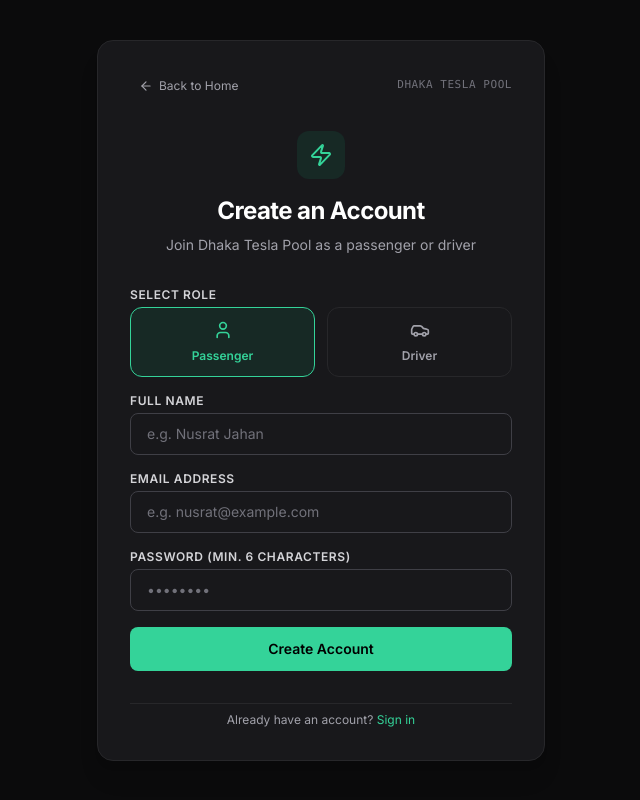
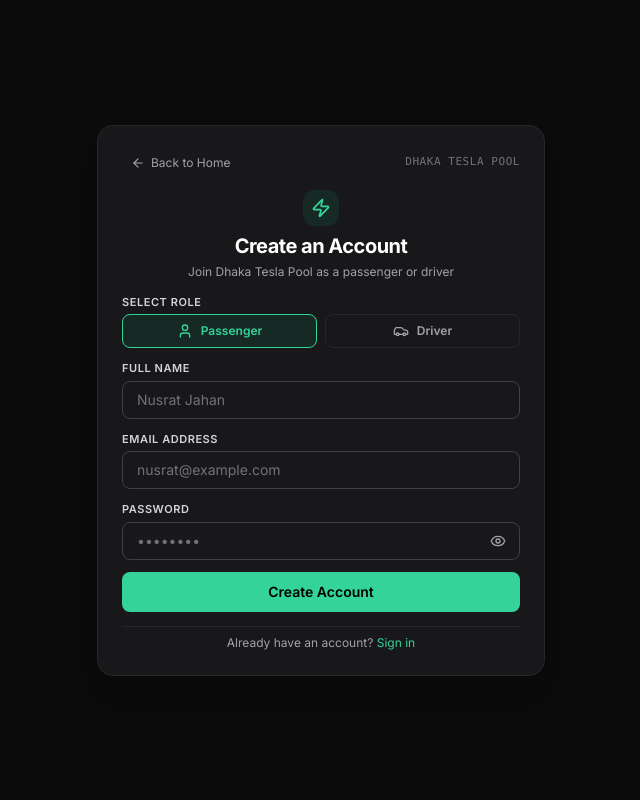
Before and after one commit to JoyTarafder/Dhaka-Tesla-Pool, a Next.js app in the folder frontend/: page /auth/register in a window 1280 px wide. Shown: the whole page, without its empty margins (319-959 px from the left). Built offline with nearby package versions, Linux system fonts and the light colour scheme; no server answers.

Commit message:
implement login, register, and home page components for frontend application

```diff
--- a/frontend/app/auth/login/page.tsx
+++ b/frontend/app/auth/login/page.tsx
@@ -3,7 +3,7 @@
 import { useState } from "react";
 import Link from "next/link";
 import { useRouter } from "next/navigation";
-import { Zap, AlertCircle, Loader2, ArrowLeft } from "lucide-react";
+import { Zap, AlertCircle, Loader2, ArrowLeft, Eye, EyeOff } from "lucide-react";
 import { useAuth } from "@/context/auth-context";
 import { ApiError } from "@/lib/api";
 
@@ -13,6 +13,7 @@ export default function LoginPage() {
 
   const [email, setEmail] = useState("");
   const [password, setPassword] = useState("");
+  const [showPassword, setShowPassword] = useState(false);
   const [isLoading, setIsLoading] = useState(false);
   const [error, setError] = useState<string | null>(null);
 
@@ -40,8 +41,8 @@ export default function LoginPage() {
   };
 
   return (
-    <div className="min-h-screen flex items-center justify-center p-3.5 sm:p-4 bg-background">
-      <div className="w-full max-w-md space-y-6 sm:space-y-8 bg-card border border-border p-5 sm:p-8 rounded-2xl shadow-xl">
+    <div className="h-screen w-full flex items-center justify-center p-3 sm:p-4 bg-background overflow-hidden">
+      <div className="w-full max-w-md bg-card border border-border p-4 sm:p-6 rounded-2xl shadow-xl space-y-3 sm:space-y-3.5 max-h-[96vh] overflow-y-auto [&::-webkit-scrollbar]:hidden [-ms-overflow-style:none] [scrollbar-width:none]">
         {/* Navigation back to home */}
         <div className="flex justify-between items-center">
           <Link
@@ -51,27 +52,27 @@ export default function LoginPage() {
             <ArrowLeft className="w-3.5 h-3.5" />
             <span>Back to Home</span>
           </Link>
-          <span className="text-[11px] font-mono text-zinc-500 uppercase tracking-wider">Dhaka Tesla Pool</span>
+          <span className="text-[10px] sm:text-[11px] font-mono text-zinc-500 uppercase tracking-wider">Dhaka Tesla Pool</span>
         </div>
 
-        <div className="text-center space-y-2">
-          <div className="inline-flex p-2.5 sm:p-3 rounded-xl bg-emerald-500/10 text-emerald-400 mb-1 sm:mb-2">
-            <Zap className="w-5 h-5 sm:w-6 sm:h-6" />
+        <div className="text-center space-y-1">
+          <div className="inline-flex p-2 rounded-xl bg-emerald-500/10 text-emerald-400 mb-0.5">
+            <Zap className="w-5 h-5" />
           </div>
-          <h2 className="text-xl sm:text-2xl font-bold tracking-tight text-white">Sign In to Dhaka Tesla Pool</h2>
-          <p className="text-xs sm:text-sm text-zinc-400">Enter your credentials or choose a story persona</p>
+          <h2 className="text-lg sm:text-xl font-bold tracking-tight text-white">Sign In to Dhaka Tesla Pool</h2>
+          <p className="text-xs text-zinc-400">Enter your credentials or choose a story persona</p>
         </div>
 
         {error && (
-          <div className="p-3 rounded-lg bg-red-500/10 border border-red-500/20 text-red-400 text-sm flex items-center gap-2">
-            <AlertCircle className="w-4 h-4 shrink-0" />
+          <div className="p-2.5 rounded-lg bg-red-500/10 border border-red-500/20 text-red-400 text-xs flex items-center gap-2">
+            <AlertCircle className="w-3.5 h-3.5 shrink-0" />
             <span>{error}</span>
           </div>
         )}
 
-        <form onSubmit={handleSubmit} className="space-y-4">
+        <form onSubmit={handleSubmit} className="space-y-2.5 sm:space-y-3">
           <div>
-            <label className="block text-xs font-semibold text-zinc-300 uppercase tracking-wider mb-1">
+            <label className="block text-[11px] font-semibold text-zinc-300 uppercase tracking-wider mb-1">
               Email Address
             </label>
             <input
@@ -79,29 +80,43 @@ export default function LoginPage() {
               required
               value={email}
               onChange={(e) => setEmail(e.target.value)}
-              placeholder="e.g. nusrat@example.com"
-              className="w-full px-4 py-2.5 rounded-lg bg-zinc-900 border border-zinc-700 text-white placeholder-zinc-500 focus:outline-none focus:ring-2 focus:ring-emerald-400 focus:border-transparent text-sm"
+              placeholder="nusrat@example.com"
+              className="w-full px-3.5 py-2 rounded-lg bg-zinc-900 border border-zinc-700 text-white placeholder-zinc-500 focus:outline-none focus:ring-2 focus:ring-emerald-400 focus:border-transparent text-sm"
             />
           </div>
 
           <div>
-            <label className="block text-xs font-semibold text-zinc-300 uppercase tracking-wider mb-1">
+            <label className="block text-[11px] font-semibold text-zinc-300 uppercase tracking-wider mb-1">
               Password
             </label>
+            <div className="relative">
               <input
-              type="password"
+                type={showPassword ? "text" : "password"}
                 required
                 value={password}
                 onChange={(e) => setPassword(e.target.value)}
                 placeholder="••••••••"
-              className="w-full px-4 py-2.5 rounded-lg bg-zinc-900 border border-zinc-700 text-white placeholder-zinc-500 focus:outline-none focus:ring-2 focus:ring-emerald-400 focus:border-transparent text-sm"
+                className="w-full pl-3.5 pr-10 py-2 rounded-lg bg-zinc-900 border border-zinc-700 text-white placeholder-zinc-500 focus:outline-none focus:ring-2 focus:ring-emerald-400 focus:border-transparent text-sm"
               />
+              <button
+                type="button"
+                onClick={() => setShowPassword(!showPassword)}
+                aria-label={showPassword ? "Hide password" : "Show password"}
+                className="absolute right-2.5 top-1/2 -translate-y-1/2 text-zinc-400 hover:text-white transition-colors p-1 rounded-md focus:outline-none"
+              >
+                {showPassword ? (
+                  <EyeOff className="w-4 h-4" />
+                ) : (
+                  <Eye className="w-4 h-4" />
+                )}
+              </button>
+            </div>
           </div>
 
           <button
             type="submit"
             disabled={isLoading}
-            className="w-full py-3 px-4 rounded-lg bg-emerald-400 text-black font-semibold hover:bg-emerald-300 transition-colors flex items-center justify-center gap-2 disabled:opacity-50 text-sm"
+            className="w-full py-2.5 px-4 rounded-lg bg-emerald-400 text-black font-semibold hover:bg-emerald-300 transition-colors flex items-center justify-center gap-2 disabled:opacity-50 text-sm mt-1"
           >
             {isLoading && <Loader2 className="w-4 h-4 animate-spin" />}
             {isLoading ? "Signing in..." : "Sign In"}
@@ -109,42 +124,42 @@ export default function LoginPage() {
         </form>
 
         {/* Demo Cast Quick Fill Section */}
-        <div className="pt-4 border-t border-border space-y-3">
-          <p className="text-xs font-medium text-zinc-400 text-center uppercase tracking-wider">
+        <div className="pt-2.5 border-t border-border space-y-2">
+          <p className="text-[10px] sm:text-[11px] font-medium text-zinc-400 text-center uppercase tracking-wider">
             Quick Persona Login (Evaluation Presets)
           </p>
           <div className="grid grid-cols-2 gap-2 text-xs">
             <button
               type="button"
               onClick={() => fillCredentials("nusrat@example.com")}
-              className="p-2 rounded-lg bg-zinc-900 hover:bg-zinc-800 border border-zinc-800 text-left transition-colors"
+              className="p-1.5 sm:p-2 rounded-lg bg-zinc-900 hover:bg-zinc-800 border border-zinc-800 text-left transition-colors"
             >
-              <span className="font-semibold text-white block">Nusrat</span>
-              <span className="text-zinc-500 text-[11px]">Passenger (Banani)</span>
+              <span className="font-semibold text-white block text-xs">Nusrat</span>
+              <span className="text-zinc-500 text-[10px] block leading-tight">Passenger (Banani)</span>
             </button>
             <button
               type="button"
               onClick={() => fillCredentials("rafiq@example.com")}
-              className="p-2 rounded-lg bg-zinc-900 hover:bg-zinc-800 border border-zinc-800 text-left transition-colors"
+              className="p-1.5 sm:p-2 rounded-lg bg-zinc-900 hover:bg-zinc-800 border border-zinc-800 text-left transition-colors"
             >
-              <span className="font-semibold text-white block">Rafiq</span>
-              <span className="text-zinc-500 text-[11px]">Passenger (Gulshan)</span>
+              <span className="font-semibold text-white block text-xs">Rafiq</span>
+              <span className="text-zinc-500 text-[10px] block leading-tight">Passenger (Gulshan)</span>
             </button>
             <button
               type="button"
               onClick={() => fillCredentials("shirin@example.com")}
-              className="p-2 rounded-lg bg-zinc-900 hover:bg-zinc-800 border border-zinc-800 text-left transition-colors"
+              className="p-1.5 sm:p-2 rounded-lg bg-zinc-900 hover:bg-zinc-800 border border-zinc-800 text-left transition-colors"
             >
-              <span className="font-semibold text-white block">Shirin</span>
-              <span className="text-zinc-500 text-[11px]">Passenger (Racer)</span>
+              <span className="font-semibold text-white block text-xs">Shirin</span>
+              <span className="text-zinc-500 text-[10px] block leading-tight">Passenger (Racer)</span>
             </button>
             <button
               type="button"
               onClick={() => fillCredentials("jashim@example.com")}
-              className="p-2 rounded-lg bg-zinc-900 hover:bg-zinc-800 border border-zinc-800 text-left transition-colors"
+              className="p-1.5 sm:p-2 rounded-lg bg-zinc-900 hover:bg-zinc-800 border border-zinc-800 text-left transition-colors"
             >
-              <span className="font-semibold text-emerald-400 block">Jashim</span>
-              <span className="text-zinc-500 text-[11px]">Driver (Bullet)</span>
+              <span className="font-semibold text-emerald-400 block text-xs">Jashim</span>
+              <span className="text-zinc-500 text-[10px] block leading-tight">Driver (Bullet)</span>
             </button>
           </div>
         </div>
--- a/frontend/app/auth/register/page.tsx
+++ b/frontend/app/auth/register/page.tsx
@@ -3,7 +3,7 @@
 import { useState } from "react";
 import Link from "next/link";
 import { useRouter } from "next/navigation";
-import { Zap, AlertCircle, Loader2, User, Car, ArrowLeft } from "lucide-react";
+import { Zap, AlertCircle, Loader2, User, Car, ArrowLeft, Eye, EyeOff } from "lucide-react";
 import { useAuth } from "@/context/auth-context";
 import { ApiError } from "@/lib/api";
 
@@ -14,6 +14,7 @@ export default function RegisterPage() {
   const [name, setName] = useState("");
   const [email, setEmail] = useState("");
   const [password, setPassword] = useState("");
+  const [showPassword, setShowPassword] = useState(false);
   const [role, setRole] = useState<"PASSENGER" | "DRIVER">("PASSENGER");
   const [isLoading, setIsLoading] = useState(false);
   const [error, setError] = useState<string | null>(null);
@@ -35,8 +36,8 @@ export default function RegisterPage() {
   };
 
   return (
-    <div className="min-h-screen flex items-center justify-center p-3.5 sm:p-4 bg-background">
-      <div className="w-full max-w-md space-y-6 sm:space-y-8 bg-card border border-border p-5 sm:p-8 rounded-2xl shadow-xl">
+    <div className="h-screen w-full flex items-center justify-center p-3 sm:p-4 bg-background overflow-hidden">
+      <div className="w-full max-w-md bg-card border border-border p-4 sm:p-6 rounded-2xl shadow-xl space-y-3 sm:space-y-3.5 max-h-[96vh] overflow-y-auto [&::-webkit-scrollbar]:hidden [-ms-overflow-style:none] [scrollbar-width:none]">
         {/* Navigation back to home */}
         <div className="flex justify-between items-center">
           <Link
@@ -46,59 +47,59 @@ export default function RegisterPage() {
             <ArrowLeft className="w-3.5 h-3.5" />
             <span>Back to Home</span>
           </Link>
-          <span className="text-[11px] font-mono text-zinc-500 uppercase tracking-wider">Dhaka Tesla Pool</span>
+          <span className="text-[10px] sm:text-[11px] font-mono text-zinc-500 uppercase tracking-wider">Dhaka Tesla Pool</span>
         </div>
 
-        <div className="text-center space-y-2">
-          <div className="inline-flex p-2.5 sm:p-3 rounded-xl bg-emerald-500/10 text-emerald-400 mb-1 sm:mb-2">
-            <Zap className="w-6 h-6" />
+        <div className="text-center space-y-1">
+          <div className="inline-flex p-2 rounded-xl bg-emerald-500/10 text-emerald-400 mb-0.5">
+            <Zap className="w-5 h-5" />
           </div>
-          <h2 className="text-xl sm:text-2xl font-bold tracking-tight text-white">Create an Account</h2>
-          <p className="text-xs sm:text-sm text-zinc-400">Join Dhaka Tesla Pool as a passenger or driver</p>
+          <h2 className="text-lg sm:text-xl font-bold tracking-tight text-white">Create an Account</h2>
+          <p className="text-xs text-zinc-400">Join Dhaka Tesla Pool as a passenger or driver</p>
         </div>
 
         {error && (
-          <div className="p-3 rounded-lg bg-red-500/10 border border-red-500/20 text-red-400 text-sm flex items-center gap-2">
-            <AlertCircle className="w-4 h-4 shrink-0" />
+          <div className="p-2.5 rounded-lg bg-red-500/10 border border-red-500/20 text-red-400 text-xs flex items-center gap-2">
+            <AlertCircle className="w-3.5 h-3.5 shrink-0" />
             <span>{error}</span>
           </div>
         )}
 
-        <form onSubmit={handleSubmit} className="space-y-4">
+        <form onSubmit={handleSubmit} className="space-y-2.5 sm:space-y-3">
           <div>
-            <label className="block text-xs font-semibold text-zinc-300 uppercase tracking-wider mb-1">
+            <label className="block text-[11px] font-semibold text-zinc-300 uppercase tracking-wider mb-1">
               Select Role
             </label>
-            <div className="grid grid-cols-2 gap-3">
+            <div className="grid grid-cols-2 gap-2">
               <button
                 type="button"
                 onClick={() => setRole("PASSENGER")}
-                className={`p-3 rounded-xl border flex flex-col items-center gap-2 transition-all ${
+                className={`py-2 px-3 rounded-lg border flex items-center justify-center gap-2 transition-all ${
                   role === "PASSENGER"
                     ? "bg-emerald-500/10 border-emerald-400 text-emerald-400"
                     : "bg-zinc-900 border-zinc-800 text-zinc-400 hover:border-zinc-700"
                 }`}
               >
-                <User className="w-5 h-5" />
+                <User className="w-4 h-4" />
                 <span className="text-xs font-semibold">Passenger</span>
               </button>
               <button
                 type="button"
                 onClick={() => setRole("DRIVER")}
-                className={`p-3 rounded-xl border flex flex-col items-center gap-2 transition-all ${
+                className={`py-2 px-3 rounded-lg border flex items-center justify-center gap-2 transition-all ${
                   role === "DRIVER"
                     ? "bg-emerald-500/10 border-emerald-400 text-emerald-400"
                     : "bg-zinc-900 border-zinc-800 text-zinc-400 hover:border-zinc-700"
                 }`}
               >
-                <Car className="w-5 h-5" />
+                <Car className="w-4 h-4" />
                 <span className="text-xs font-semibold">Driver</span>
               </button>
             </div>
           </div>
 
           <div>
-            <label className="block text-xs font-semibold text-zinc-300 uppercase tracking-wider mb-1">
+            <label className="block text-[11px] font-semibold text-zinc-300 uppercase tracking-wider mb-1">
               Full Name
             </label>
             <input
@@ -106,13 +107,13 @@ export default function RegisterPage() {
               required
               value={name}
               onChange={(e) => setName(e.target.value)}
-              placeholder="e.g. Nusrat Jahan"
-              className="w-full px-4 py-2.5 rounded-lg bg-zinc-900 border border-zinc-700 text-white placeholder-zinc-500 focus:outline-none focus:ring-2 focus:ring-emerald-400 focus:border-transparent text-sm"
+              placeholder="Nusrat Jahan"
+              className="w-full px-3.5 py-2 rounded-lg bg-zinc-900 border border-zinc-700 text-white placeholder-zinc-500 focus:outline-none focus:ring-2 focus:ring-emerald-400 focus:border-transparent text-sm"
             />
           </div>
 
           <div>
-            <label className="block text-xs font-semibold text-zinc-300 uppercase tracking-wider mb-1">
+            <label className="block text-[11px] font-semibold text-zinc-300 uppercase tracking-wider mb-1">
               Email Address
             </label>
             <input
@@ -120,30 +121,44 @@ export default function RegisterPage() {
               required
               value={email}
               onChange={(e) => setEmail(e.target.value)}
-              placeholder="e.g. nusrat@example.com"
-              className="w-full px-4 py-2.5 rounded-lg bg-zinc-900 border border-zinc-700 text-white placeholder-zinc-500 focus:outline-none focus:ring-2 focus:ring-emerald-400 focus:border-transparent text-sm"
+              placeholder="nusrat@example.com"
+              className="w-full px-3.5 py-2 rounded-lg bg-zinc-900 border border-zinc-700 text-white placeholder-zinc-500 focus:outline-none focus:ring-2 focus:ring-emerald-400 focus:border-transparent text-sm"
             />
           </div>
 
           <div>
-            <label className="block text-xs font-semibold text-zinc-300 uppercase tracking-wider mb-1">
-              Password (min. 6 characters)
+            <label className="block text-[11px] font-semibold text-zinc-300 uppercase tracking-wider mb-1">
+              Password
             </label>
+            <div className="relative">
               <input
-              type="password"
+                type={showPassword ? "text" : "password"}
                 required
-              minLength={6}
+                minLength={8}
                 value={password}
                 onChange={(e) => setPassword(e.target.value)}
                 placeholder="••••••••"
-              className="w-full px-4 py-2.5 rounded-lg bg-zinc-900 border border-zinc-700 text-white placeholder-zinc-500 focus:outline-none focus:ring-2 focus:ring-emerald-400 focus:border-transparent text-sm"
+                className="w-full pl-3.5 pr-10 py-2 rounded-lg bg-zinc-900 border border-zinc-700 text-white placeholder-zinc-500 focus:outline-none focus:ring-2 focus:ring-emerald-400 focus:border-transparent text-sm"
               />
+              <button
+                type="button"
+                onClick={() => setShowPassword(!showPassword)}
+                aria-label={showPassword ? "Hide password" : "Show password"}
+                className="absolute right-2.5 top-1/2 -translate-y-1/2 text-zinc-400 hover:text-white transition-colors p-1 rounded-md focus:outline-none"
+              >
+                {showPassword ? (
+                  <EyeOff className="w-4 h-4" />
+                ) : (
+                  <Eye className="w-4 h-4" />
+                )}
+              </button>
+            </div>
           </div>
 
           <button
             type="submit"
             disabled={isLoading}
-            className="w-full py-3 px-4 rounded-lg bg-emerald-400 text-black font-semibold hover:bg-emerald-300 transition-colors flex items-center justify-center gap-2 disabled:opacity-50 text-sm"
+            className="w-full py-2.5 px-4 rounded-lg bg-emerald-400 text-black font-semibold hover:bg-emerald-300 transition-colors flex items-center justify-center gap-2 disabled:opacity-50 text-sm mt-1"
           >
             {isLoading && <Loader2 className="w-4 h-4 animate-spin" />}
             {isLoading ? "Creating Account..." : "Create Account"}
--- a/frontend/app/page.tsx
+++ b/frontend/app/page.tsx
@@ -125,7 +125,7 @@ export default function HomePage() {
       </section>
 
       {/* Footer */}
-      <footer className="py-6 border-t border-border flex flex-col sm:flex-row justify-between items-center text-xs text-zinc-500 gap-2 sm:gap-4 text-center sm:text-left">
+      <footer className="py-6 border-t border-border flex flex-col sm:flex-row justify-center items-center text-xs text-zinc-500 gap-2 sm:gap-4 text-center sm:text-left">
         <span>&copy; {new Date().getFullYear()} Dhaka Tesla Pool. Assessment &amp; Internship Project.</span>
       </footer>
     </main>
```
Also changed, not shown: 2 other files (tests, documents, lock files or other folders). Lines whose indentation alone changed are shown as unchanged.
